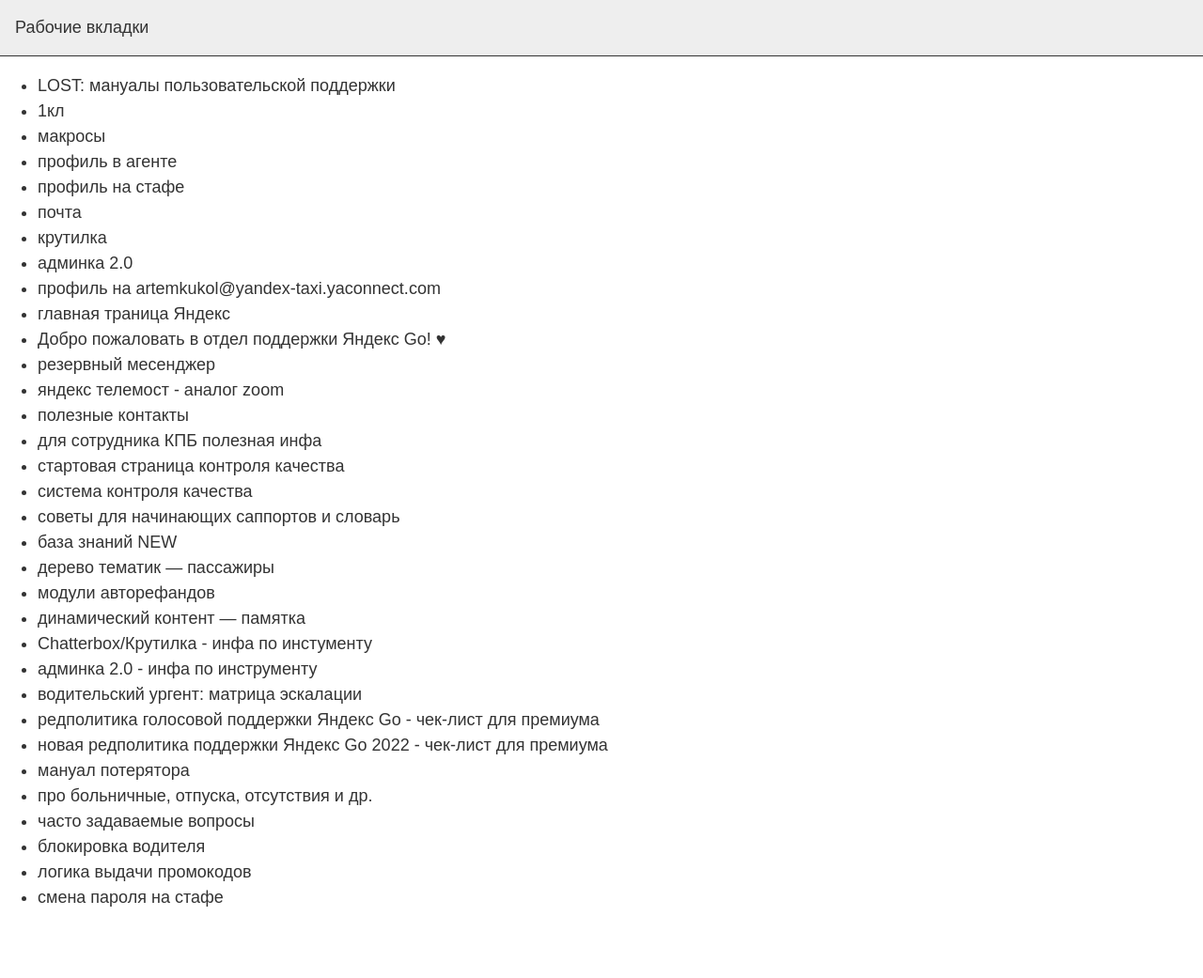
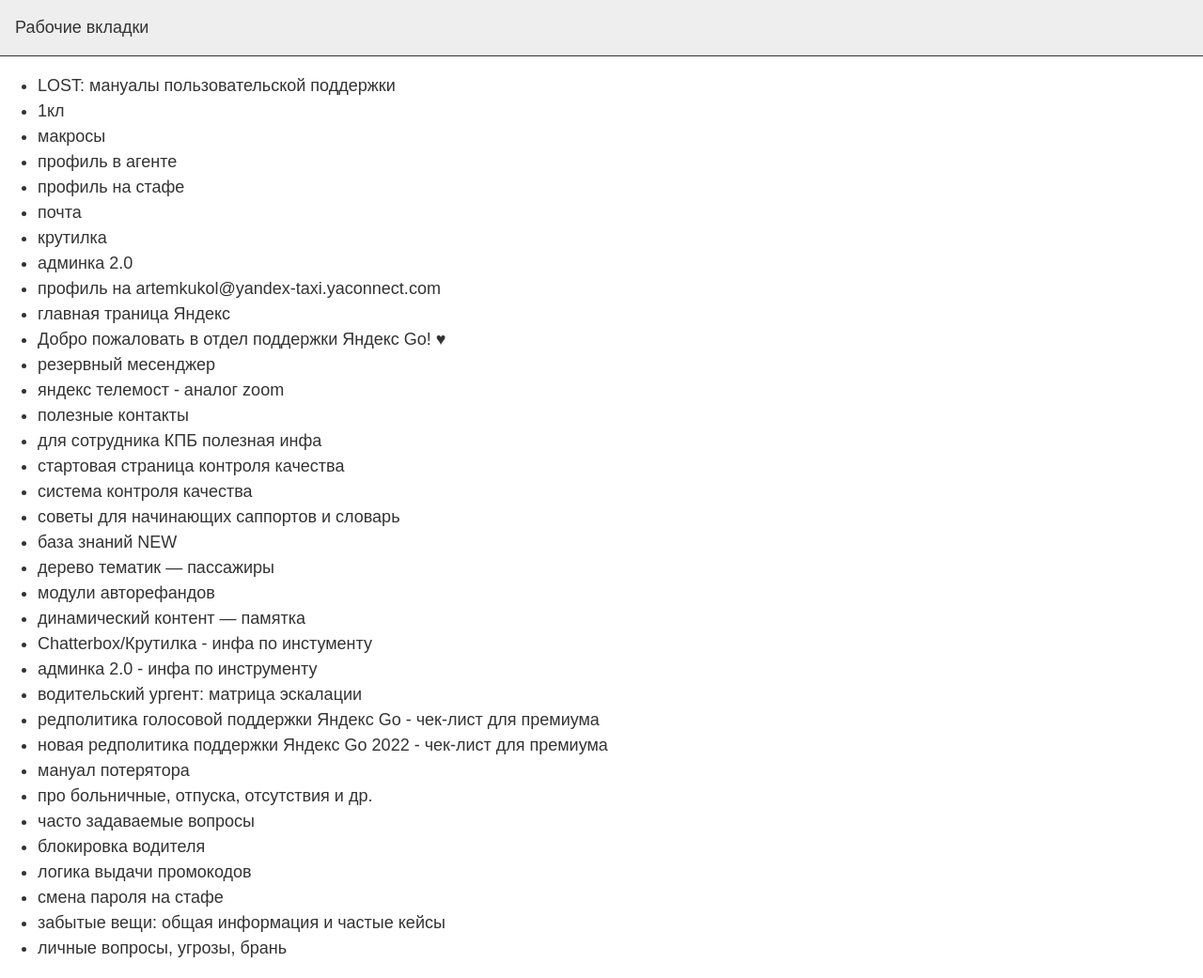
Before and after one commit to ArtemKukol/links-ja-3-dark-auto_2, a plain HTML site: page index.html in a window 1280 px wide. Shown: the whole page at 94% size. Before the commit the page ends 987 px from the top, so only its background shows below. Drawn offline with Linux system fonts and the light colour scheme.

Commit message:
дополнение
дополнено

```diff
--- a/index.html
+++ b/index.html
@@ -72,6 +72,8 @@
       <li><a href="https://wiki.yandex-team.ru/support/taxi/newclients/baza-znanijj-v2/general-manuals/logika-vydachi-promokodov/"
             target="_blank">логика выдачи промокодов</a></li>
       <li><a href="https://passport.yandex-team.ru/profile" target="_blank">смена пароля на стафе</a></li>
+      <li><a href="https://wiki.yandex-team.ru/support/taxi/newclients/Baza-Znanijj-V2/Мануал-для-пользовательской-поддержки/lost-general-info/" target="_blank">забытые вещи: общая информация и частые кейсы</a></li>
+      <li><a href="https://wiki.yandex-team.ru/support/taxi/newclients/baza-znanijj-v2/dlya-operatorov-kc-volgograd/polzovatel-necenzurno-vyrazhaetsja/" target="_blank">личные вопросы, угрозы, брань</a></li>
    </ul>
 </body>
 
```
